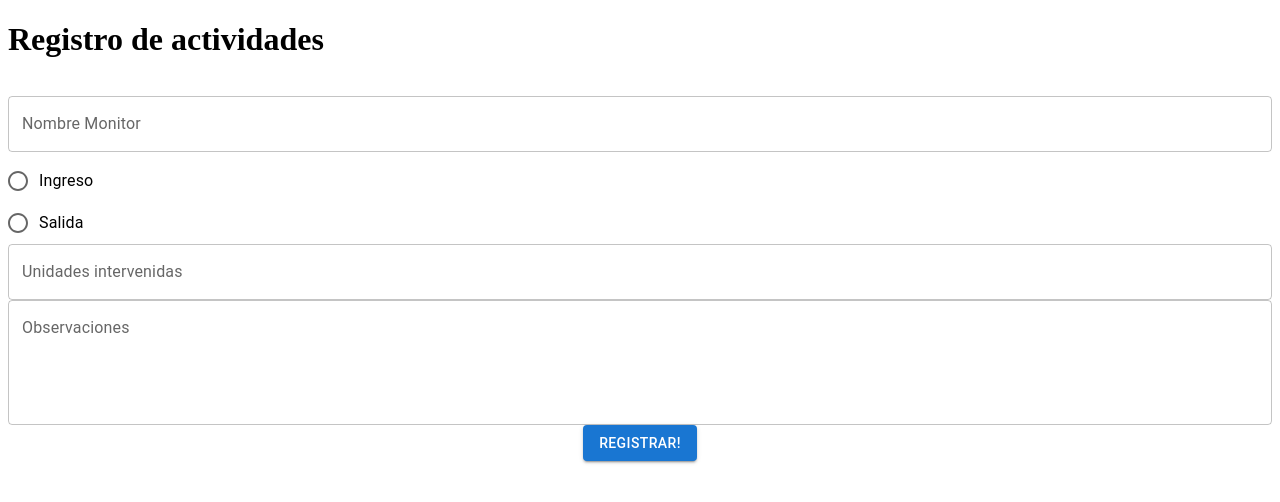
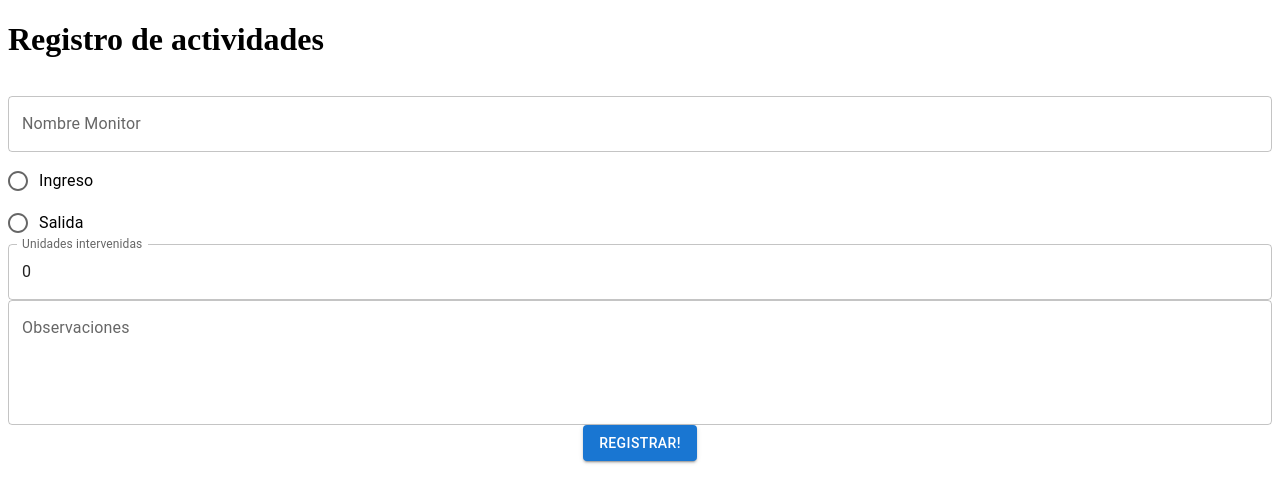
Before and after one commit to dylantopg/selfregistermigrate, a React (Vite) app: page / in a window 1280 px wide. Shown: the top 502 px of the page. Built offline with nearby package versions, Linux system fonts and the light colour scheme.

Commit message:
firebase

```diff
--- a/package.json
+++ b/package.json
@@ -13,6 +13,7 @@
     "@emotion/react": "^11.11.4",
     "@emotion/styled": "^11.11.5",
     "@mui/material": "^5.15.15",
+    "firebase": "^10.10.0",
     "formik": "^2.4.5",
     "react": "^18.2.0",
     "react-dom": "^18.2.0",
--- a/src/App.jsx
+++ b/src/App.jsx
@@ -1,35 +1,43 @@
-import {
-  TextField,
-  RadioGroup,
-  Radio,
-  FormControlLabel,
-  Button,
-  Box,
-} from "@mui/material";
-
+import { useState, useEffect } from "react";
+import { TextField, RadioGroup, Radio, FormControlLabel, Button, Box } from "@mui/material";
 import * as Yup from "yup";
 import { Formik, Form } from "formik";
+import { db } from "./firebase"; // Assuming you have a Firebase configuration set up
 
 export default function App() {
+  const [nombreMonitor, setNombreMonitor] = useState("");
+  const [accion, setAccion] = useState("");
+  const [unidades, setUnidades] = useState(0);
+  const [comentario, setComentario] = useState("");
+
   const formSchema = Yup.object().shape({
-    nombreMonitor: Yup.string()
-      .max(255, "Máximo 255 caracteres")
-      .required("Campo requerido"),
+    nombreMonitor: Yup.string().max(255, "Máximo 255 caracteres").required("Campo requerido"),
     accion: Yup.string().required("Campo requerido"),
     unidades: Yup.number().positive().integer().required(),
     comentario: Yup.string(),
   });
 
+  const addRegistro = async (e) => {
+    e.preventDefault();
+
+    try {
+      await db.collection("registros").add({
+        nombreMonitor,
+        accion,
+        unidades,
+        comentario,
+      });
+      console.log("Data added to Firestore");
+    } catch (error) {
+      console.error("Error adding data to Firestore:", error);
+    }
+  };
+
   return (
     <>
       <h1>Registro de actividades</h1>
       <Formik
-        initialValues={{
-          nombreMonitor: "",
-          accion: "",
-          unidades: "",
-          comentario: "",
-        }}
+        initialValues={{ nombreMonitor: "", accion: "", unidades: "", comentario: "" }}
         validationSchema={formSchema}
         onSubmit={(values) => console.log(values)}
       >
@@ -41,6 +49,8 @@ export default function App() {
             margin="normal"
             type="text"
             fullWidth
+            value={nombreMonitor}
+            onChange={(e) => setNombreMonitor(e.target.value)}
           />
           <RadioGroup>
             <FormControlLabel
@@ -48,12 +58,16 @@ export default function App() {
               value="ingreso"
               control={<Radio />}
               label="Ingreso"
+              checked={accion === "ingreso"}
+              onChange={(e) => setAccion(e.target.value)}
             />
             <FormControlLabel
               name="accion"
               value="salida"
               control={<Radio />}
               label="Salida"
+              checked={accion === "salida"}
+              onChange={(e) => setAccion(e.target.value)}
             />
           </RadioGroup>
           <TextField
@@ -62,6 +76,8 @@ export default function App() {
             label="Unidades intervenidas"
             type="number"
             fullWidth
+            value={unidades}
+            onChange={(e) => setUnidades(parseInt(e.target.value))}
           />
           <TextField
             id="outlined-multiline-flexible"
@@ -70,14 +86,11 @@ export default function App() {
             minRows={4}
             maxRows={4}
             fullWidth
+            value={comentario}
+            onChange={(e) => setComentario(e.target.value)}
           />
           <Box textAlign="center">
-            <Button
-              variant="contained"
-              onClick={() => {
-                alert("clicked");
-              }}
-            >
+            <Button variant="contained" onClick={addRegistro}>
               Registrar!
             </Button>
           </Box>
--- /dev/null
+++ b/src/firebase.js
@@ -0,0 +1,17 @@
+// Import the functions you need from the SDKs you need
+import { initializeApp } from "firebase/app";
+// TODO: Add SDKs for Firebase products that you want to use
+// https://firebase.google.com/docs/web/setup#available-libraries
+
+// Your web app's Firebase configuration
+const firebaseConfig = {
+  apiKey: "AIzaSyD4nJCnsfEGqAiJdWrgYl6II_plAvUWdR4",
+  authDomain: "monitores-be57a.firebaseapp.com",
+  projectId: "monitores-be57a",
+  storageBucket: "monitores-be57a.appspot.com",
+  messagingSenderId: "186490672517",
+  appId: "1:186490672517:web:d093e6299b67895566a0ec"
+};
+
+// Initialize Firebase
+const app = initializeApp(firebaseConfig);
```
Also changed, not shown: 1 other file (tests, documents, lock files or other folders).
